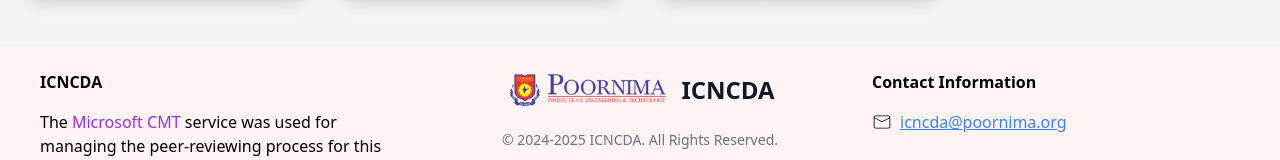
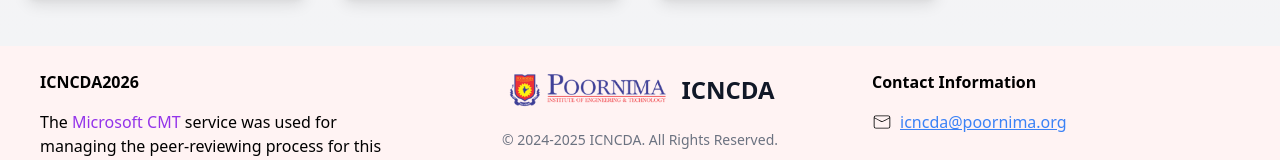
Before and after one commit to Diyamehta60/Department_conference, a React (Vite) app: page /speakers in a window 1280 px wide. Shown: the part 1770-1930 px from the top of the page. Built offline with nearby package versions, Linux system fonts and the light colour scheme.

Commit message:
via anil sir

```diff
--- a/src/components/Footer.jsx
+++ b/src/components/Footer.jsx
@@ -6,7 +6,7 @@ function Footer() {
     <div className="text-center bg-red-100/40 p-6 flex flex-col md:flex-row justify-between items-start gap-8 w-full">
       {/* Left Section */}
       <div className="flex-1 text-left px-4">
-        <h2 className="font-bold mb-4">ICNCDA</h2>
+        <h2 className="font-bold mb-4">ICNCDA2026</h2>
         <p>
           The{" "}
           <a href="#" className="text-purple-600 hover:underline">
```
